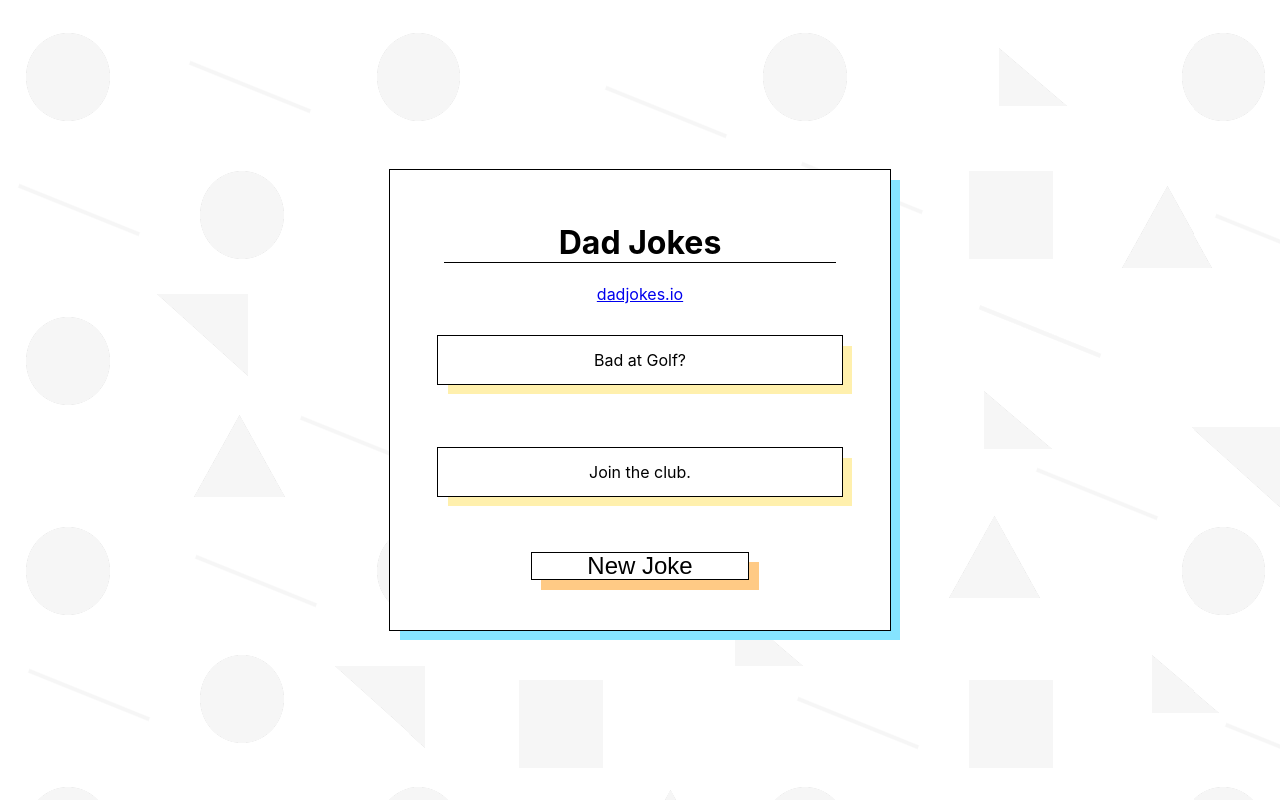
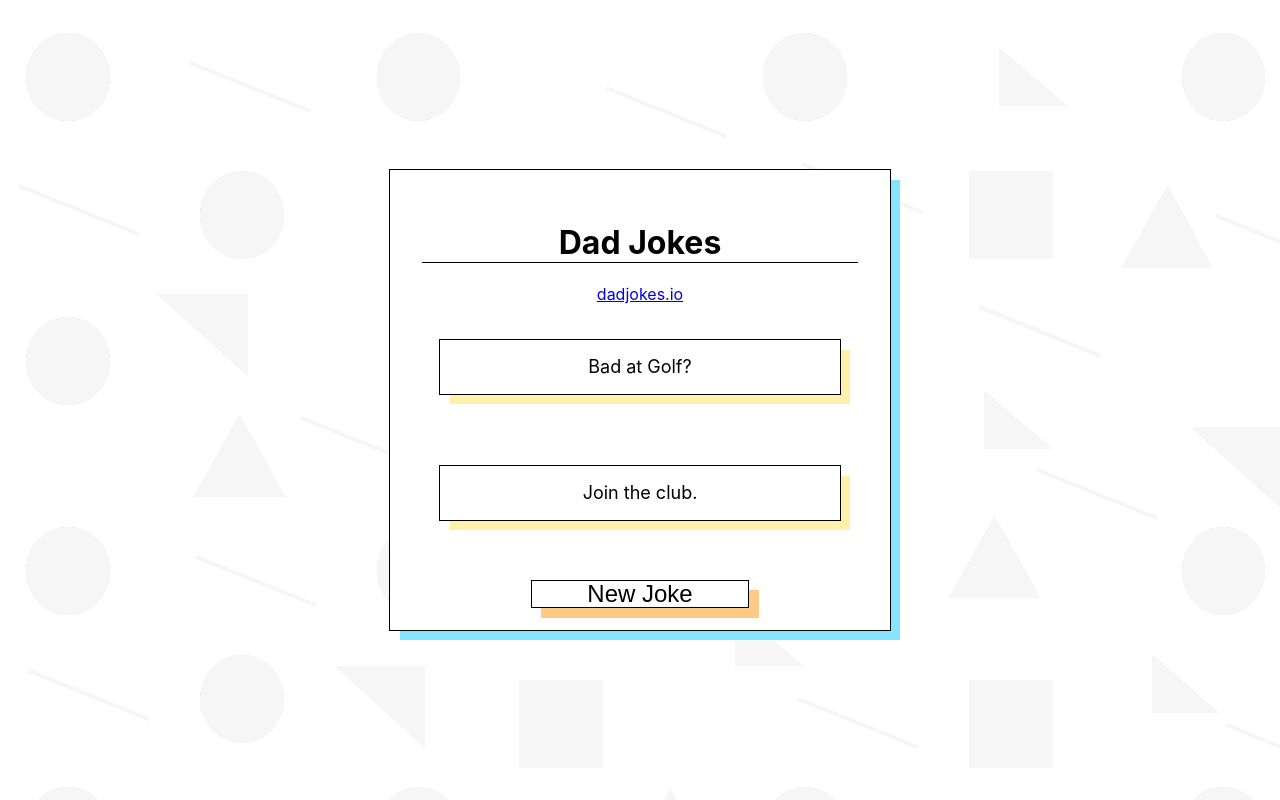
Before and after one commit to beemanbp03/dad-jokes, a React (Create React App) app: page / in a window 1280 px wide. Built offline with nearby package versions, Linux system fonts and the light colour scheme.

Commit message:
increased width of h1 from 90% 100%

```diff
--- a/src/components/JokeDisplay/Joke.css
+++ b/src/components/JokeDisplay/Joke.css
@@ -5,8 +5,8 @@
     justify-content: center;
     flex-wrap: wrap;
     align-items: center;
-    line-height: 16px;
-    font-size: 16px;
+    line-height: 18px;
+    font-size: 18px;
     padding: 1em;
     margin: 2em 1em 2em 1em;
     width: 100%;
--- a/src/components/UI/Card.css
+++ b/src/components/UI/Card.css
@@ -19,7 +19,7 @@ h1 {
     justify-content: center;
     align-items: center;
     border-bottom: 1px solid black;
-    width: 90%;
+    width: 100%;
 }
 
 
```
